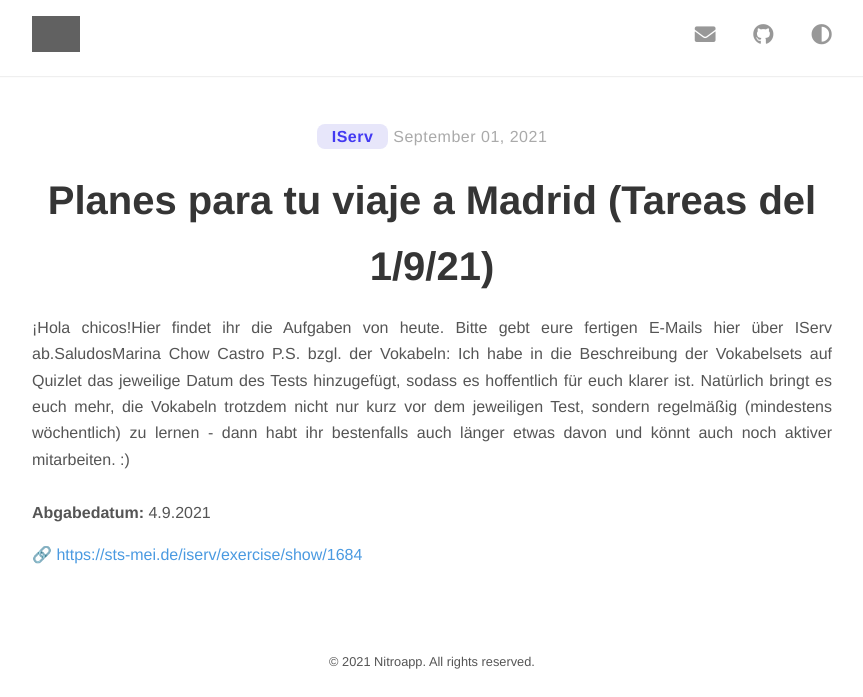
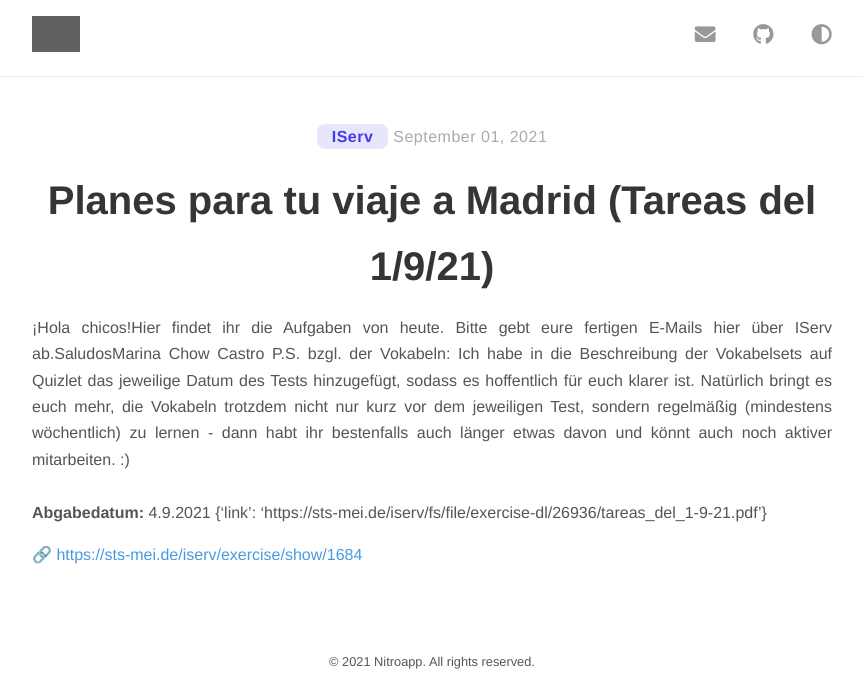
Before and after one commit to cns-nitroapp/blog, a Jekyll site: the page built from _posts/2021-9-1-1684.md, in a window 1280 px wide, cut to the strip 0-697 px from the top of the page. Shown: the whole strip, without its empty margins (208-1071 px from the left). Built offline with Jekyll 4.4.1, drawn with Linux system fonts in a browser that asks for light colours; nearby versions of some CDN libraries; grey boxes are pictures that could not be loaded.

Commit message:
committing files

```diff
--- a/_posts/2021-9-1-1684.md
+++ b/_posts/2021-9-1-1684.md
@@ -7,3 +7,4 @@ end-date: "2021-9-4"
 link: "https://sts-mei.de/iserv/exercise/show/1684"
 ---
 ¡Hola chicos!Hier findet ihr die Aufgaben von heute. Bitte gebt eure fertigen E-Mails hier über IServ ab.SaludosMarina Chow Castro P.S. bzgl. der Vokabeln: Ich habe in die Beschreibung der Vokabelsets auf Quizlet das jeweilige Datum des Tests hinzugefügt, sodass es hoffentlich für euch klarer ist. Natürlich bringt es euch mehr, die Vokabeln trotzdem nicht nur kurz vor dem jeweiligen Test, sondern regelmäßig (mindestens wöchentlich) zu lernen - dann habt ihr bestenfalls auch länger etwas davon und könnt auch noch aktiver mitarbeiten. :)<br><br> **Abgabedatum:** 4.9.2021
+{'link': 'https://sts-mei.de/iserv/fs/file/exercise-dl/26936/tareas_del_1-9-21.pdf'}
```
